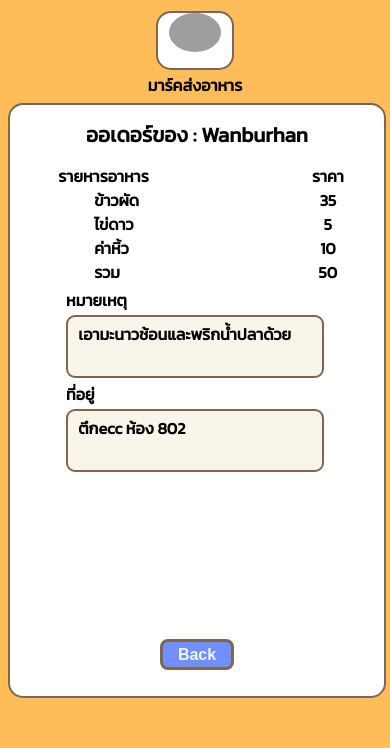
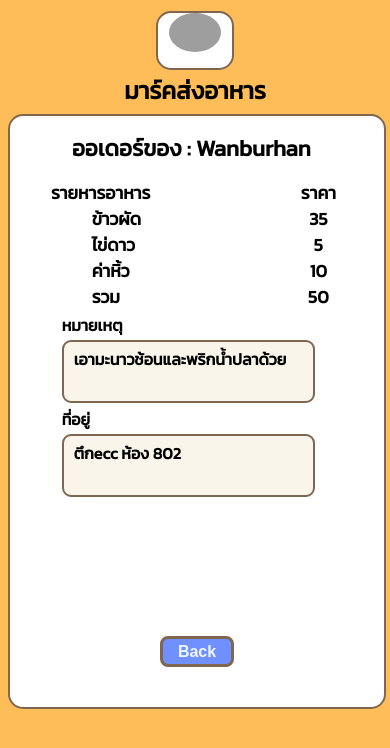
Before and after one commit to Han-Wanburhan/Webap-Projrct-Ginteow, a PHP site: page /detailorder.html in a window 390 px wide. Shown: the part 96-844 px from the top of the page. Run offline with PHP 8.4, Linux system fonts and the light colour scheme; grey boxes are pictures that could not be loaded.

Commit message:
Add files via upload

```diff
--- a/css/detailorder.css
+++ b/css/detailorder.css
@@ -4,7 +4,10 @@
 }
 
 .flex-container {
-    height: 88%
+    height: 88%;
+    margin-right: 3%;
+    overflow: auto;
+
 }
 
 .left {
@@ -26,9 +29,10 @@
     text-align: center;
 }
 
-h1{
+h1 {
     font-size: 200%;
 }
+
 .box img {
     border-radius: 50%;
     width: 70%;
@@ -38,26 +42,33 @@
 .left .username {
     font-weight: bold;
     margin-top: 2%;
+    font-size: 150%;
 }
 
 .right {
     margin-top: 3%;
     width: 100vh;
-    height: 70vh;
+    height: 80vh;
     background-color: white;
     border-radius: 15px;
     border: 8px solid #7F664F;
+    text-align: center;
 }
 
-.right {
-    text-align: center;
-}
+
 
 .right-middle {
     font-weight: bold;
     display: flex;
     justify-content: center;
+    font-size: 150%;
 
+
+}
+
+.right-bottom {
+    font-size: 150%;
+    margin-right: 5%;
 }
 
 .left-in-right {
@@ -104,6 +115,7 @@
     display: flex;
     width: 100%;
     justify-content: center;
+
 
 
 }
@@ -179,16 +191,25 @@
         background: #f9f5eb;
         color: #FFBD59;
         height: 7vh;
-        width: 80%;
+        width: 85%;
         overflow: auto;
     }
 }
 
 @media screen and (max-width: 420px) {
-.right {
-    overflow: auto;
+    .right {
+        overflow: auto;
+    }
+
+    h1 {
+        font-size: 140%;
+    }
+
+    .right-middle {
+        font-size: 110%;
+    }
+
+    .right-bottom {
+        font-size: 100%;
+    }
 }
-h1{
-    font-size: 130%;
-}
-}
--- a/css/queueorder.css
+++ b/css/queueorder.css
@@ -71,10 +71,12 @@
 
 .sum {
 
-    margin: 1% 3%;
+    margin: -1% 3%;
     display: flex;
     width: 93%;
     justify-content: flex-end;
+    font-size: 150%;
+    font-weight: bold;
 
 }
 
```
Also changed, not shown: css/Editprofile.css (+6 -3 lines), css/addorder.css (+8 -7 lines).
